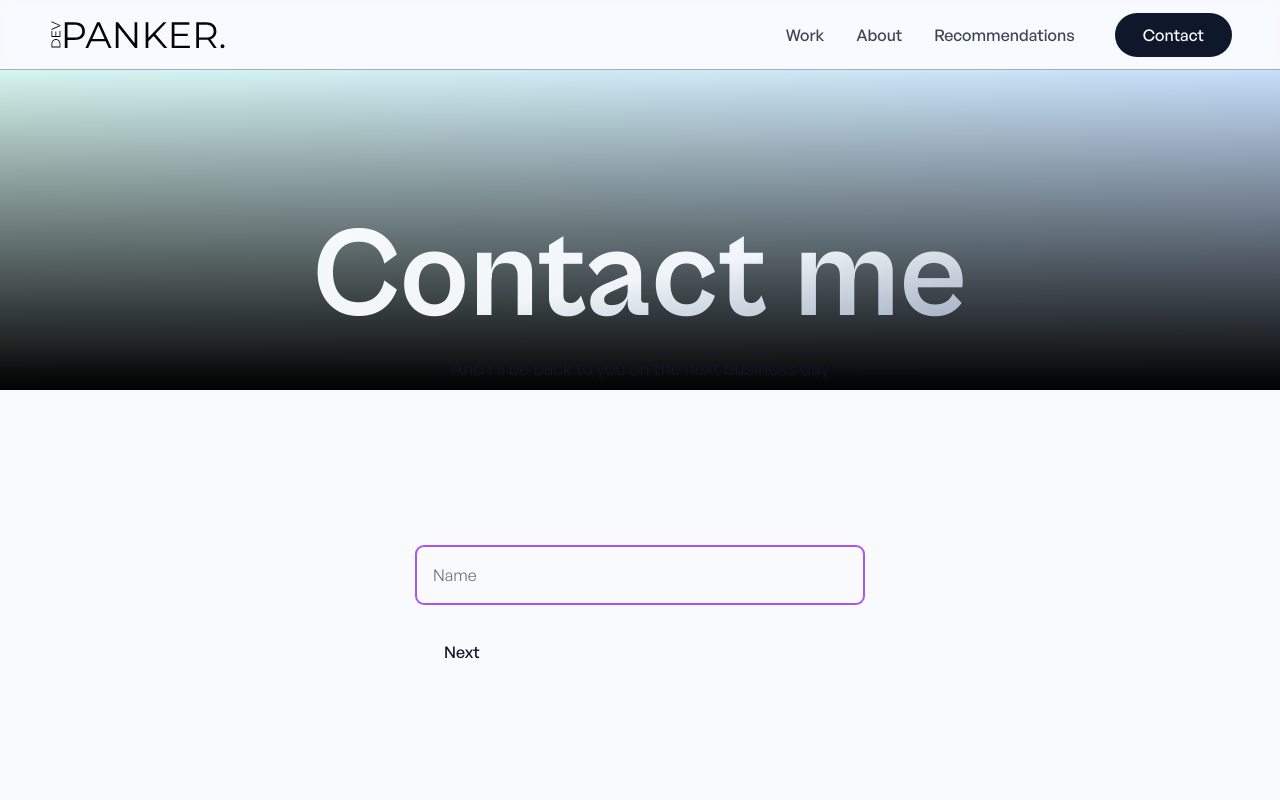
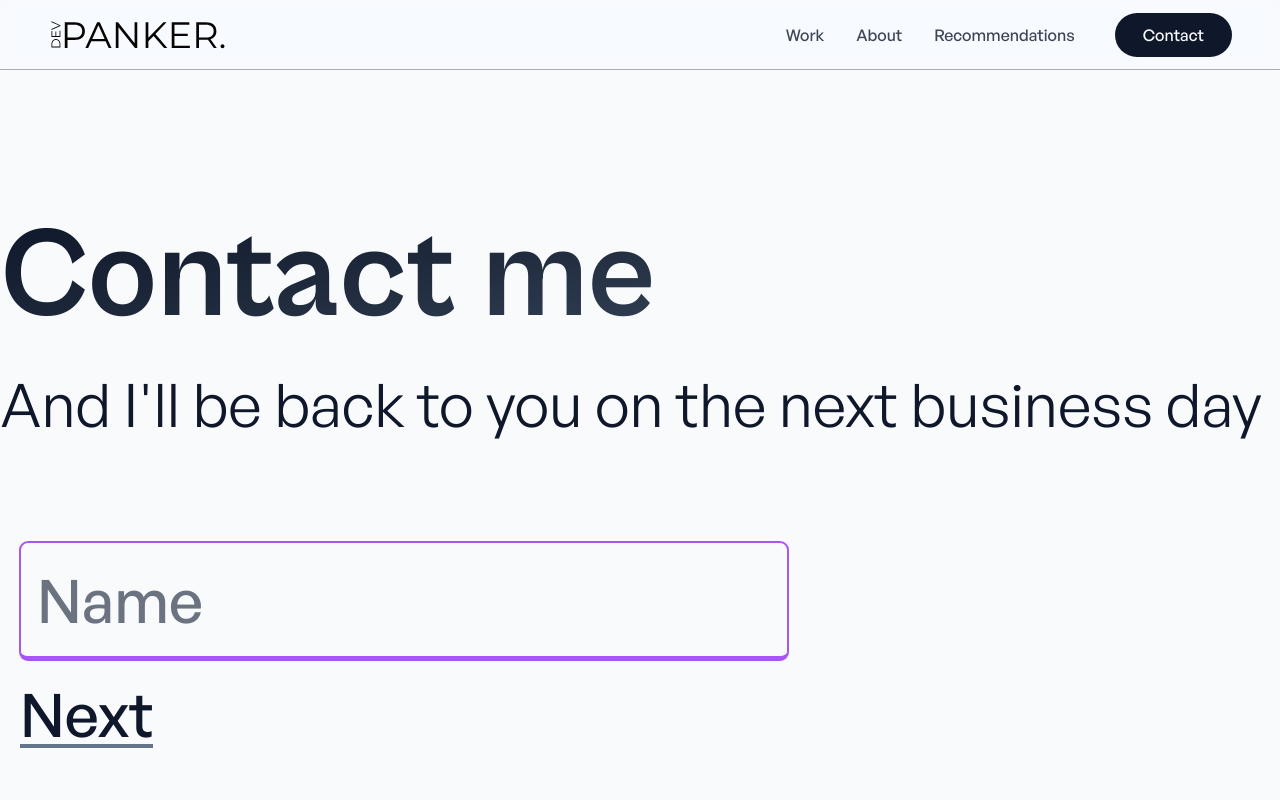
Before and after one commit to harelpanker/dev-next-13, a Next.js app: page /contact in a window 1280 px wide. Shown: the top 800 px of the page. Built offline with nearby package versions, Linux system fonts and the light colour scheme.

Commit message:
contact page

```diff
--- a/app/contact/page.tsx
+++ b/app/contact/page.tsx
@@ -1,7 +1,6 @@
 import { FC } from 'react';
 import Form from '@/components/contact/Form';
 import Hero from '@/components/contact/Hero';
-import Gradient from '@/components/ui/Gradient';
 
 type pageProps = {};
 
@@ -22,13 +21,9 @@ export const metadata = {
 
 const page: FC<pageProps> = ({}) => {
   return (
-    <div className='flex flex-col pt-16 md:pt-36 relative'>
-      <Gradient gradientType='type-4' />
-
-      <div className='flex flex-col gap-10 lg:gap-24'>
-        <Hero />
-        <Form />
-      </div>
+    <div className='flex flex-col gap-10 pt-16 md:pt-36 relative'>
+      <Hero />
+      <Form />
     </div>
   );
 };
--- a/components/contact/Form.tsx
+++ b/components/contact/Form.tsx
@@ -6,6 +6,7 @@ import { step, success } from '@/store/form-store';
 import Step1 from './Step1';
 import Step2 from './Step2';
 import Step3 from './Step3';
+import Container from '../ui/Container';
 
 type FormProps = {};
 
@@ -15,7 +16,9 @@ const Form: FC<FormProps> = ({}) => {
 
   return (
     <section className='relative z-10 text-slate-900 py-10 px-5'>
-      <div className='container mx-auto max-w-md'>
+      <Container size='md'>
+        {' '}
+        <div className='max-w-3xl'>
           {!isSuccess ? (
             <>
               {state === 1 ? <Step1 /> : null}
@@ -24,6 +27,7 @@ const Form: FC<FormProps> = ({}) => {
             </>
           ) : null}
         </div>
+      </Container>
     </section>
   );
 };
--- a/components/contact/Hero.tsx
+++ b/components/contact/Hero.tsx
@@ -9,21 +9,22 @@ type HeroProps = {};
 const Hero: FC<HeroProps> = ({}) => {
   const [name] = useAtom(personName);
   const [isSuccess] = useAtom(success);
+
   return (
-    <header>
-      <Container>
-        <div className='flex flex-col gap-3 items-center text-center'>
-          <h1 className='font-serif text-6xl md:text-9xl font-bold text-transparent bg-clip-text bg-gradient-to-br from-slate-50 via-slate-100 to-slate-400'>
-            {!isSuccess ? 'Contact me' : `Thank you ${name} :)`}
+    <section>
+      <Container size='md'>
+        <div className='flex flex-col gap-8 items-start'>
+          <h1 className='text-6xl md:text-9xl font-serif font-bold text-transparent bg-clip-text bg-gradient-to-br from-slate-900 via-slate-800 to-slate-700'>
+            {!isSuccess ? 'Contact me' : `Thank you ${name}!`}
           </h1>
-          <div className='text-lg flex flex-col gap-2 w-full max-w-sm md:max-w-md'>
+          <div className='text-2xl md:text-6xl w-full'>
             <p>{`${
               !isSuccess ? 'And ' : ''
             }I'll be back to you on the next business day`}</p>
           </div>
         </div>
       </Container>
-    </header>
+    </section>
   );
 };
 
--- a/components/contact/Step1.tsx
+++ b/components/contact/Step1.tsx
@@ -51,18 +51,22 @@ const Step1: FC<Step1Props> = ({}) => {
           name='name'
           type='text'
           id='name'
-          className='block w-full p-4 text-slate-900 border border-slate-300 rounded-lg bg-slate-50 sm:text-md focus:ring-purple-500 focus:border-purple-500'
+          className='block w-full p-4 text-slate-900 text-3xl lg:text-6xl font-medium border-b-4 border-slate-300 rounded-lg bg-slate-50 sm:text-md focus:ring-purple-500 focus:border-purple-500'
         />
         {errors.name ? (
-          <p className='text-red-500 mt-2'>{errors.name.message}</p>
+          <p className='text-red-500 mt-2 text-lg font-medium'>
+            {errors.name.message}
+          </p>
         ) : null}
       </div>
 
-      <button
-        className='relative z-10 px-7 py-3 rounded text-slate-900 bg-slate-50 font-medium transition duration-300 hover:bg-slate-50/90'
-        type='submit'>
-        Next
-      </button>
+      <div className='flex w-full justify-start'>
+        <button
+          className='text-4xl lg:text-6xl font-medium border-b-4 border-slate-500 hover:border-slate-900 transition duration-500'
+          type='submit'>
+          Next
+        </button>
+      </div>
     </form>
   );
 };
--- a/components/contact/Step2.tsx
+++ b/components/contact/Step2.tsx
@@ -57,18 +57,22 @@ const Step2: FC<Step2Props> = ({}) => {
           name='email'
           type='text'
           id='email'
-          className='block w-full p-4 text-slate-900 border border-slate-300 rounded-lg bg-slate-50 sm:text-md focus:ring-purple-500 focus:border-purple-500'
+          className='block w-full p-4 text-slate-900 text-3xl lg:text-6xl font-medium border-b-4 border-slate-300 rounded-lg bg-slate-50 sm:text-md focus:ring-purple-500 focus:border-purple-500'
         />
         {errors.email ? (
-          <p className='text-red-500 mt-2'>{errors.email.message}</p>
+          <p className='text-red-500 mt-2 text-lg font-medium'>
+            {errors.email.message}
+          </p>
         ) : null}
       </div>
 
-      <button
-        className='relative z-10 px-7 py-3 rounded text-slate-900 bg-slate-50 font-medium transition duration-300 hover:bg-slate-50/90'
-        type='submit'>
-        Next
-      </button>
+      <div className='flex w-full justify-start'>
+        <button
+          className='text-4xl lg:text-6xl font-medium border-b-4 border-slate-500 hover:border-slate-900 transition duration-500'
+          type='submit'>
+          Next
+        </button>
+      </div>
     </form>
   );
 };
--- a/components/contact/Step3.tsx
+++ b/components/contact/Step3.tsx
@@ -80,19 +80,23 @@ const Step3: FC<Step3Props> = ({}) => {
           {...register('message')}
           name='message'
           id='message'
-          className='block min-h-[124px] w-full p-4 text-slate-900 border border-slate-300 rounded-lg bg-slate-50 sm:text-md focus:ring-purple-500 focus:border-purple-500'
+          className='block min-h-[270px] w-full p-4 text-slate-900 text-3xl lg:text-6xl font-medium border-b-4 border-slate-300 rounded-lg bg-slate-50 sm:text-md focus:ring-purple-500 focus:border-purple-500'
         />
         {errors.message ? (
-          <p className='text-red-500 mt-2'>{errors.message.message}</p>
+          <p className='text-red-500 mt-2 text-lg font-medium'>
+            {errors.message.message}
+          </p>
         ) : null}
       </div>
 
-      <button
-        ref={buttonRef}
-        className='relative z-10 px-7 py-3 rounded text-slate-900 bg-slate-50 font-medium transition duration-300 hover:bg-slate-50/90'
-        type='submit'>
-        Submit
-      </button>
+      <div className='flex w-full justify-start'>
+        <button
+          ref={buttonRef}
+          className='text-4xl lg:text-6xl font-medium border-b-4 border-slate-500 hover:border-slate-900 transition duration-500'
+          type='submit'>
+          Submit
+        </button>
+      </div>
     </form>
   );
 };
```
Lines whose indentation alone changed are shown as unchanged.
